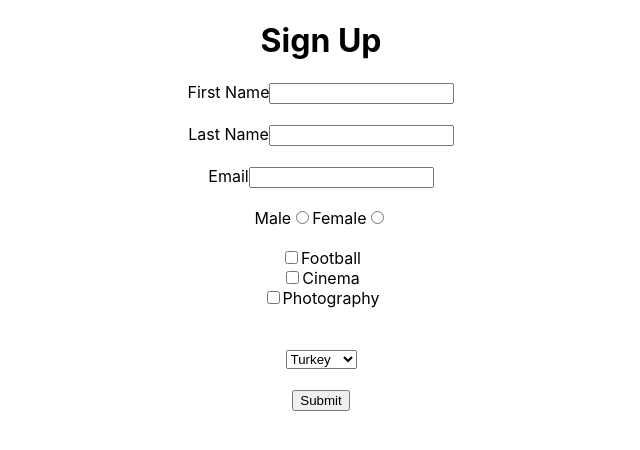
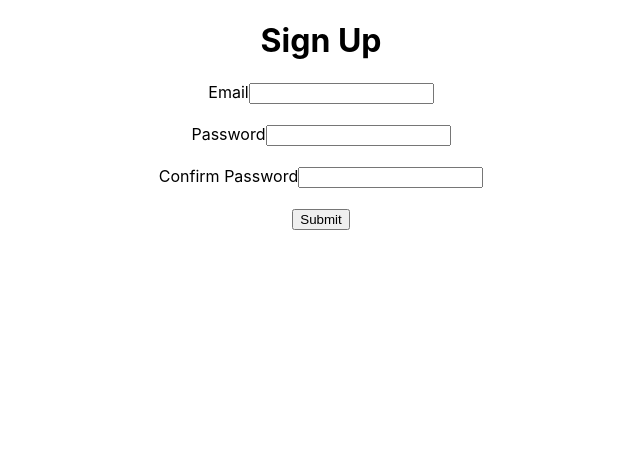
Before and after one commit to asuf29/form-management, a React (Create React App) app: page / in a window 1280 px wide. Shown: the top 450 px of the page, without its empty margins (319-959 px from the left). Built offline with nearby package versions, Linux system fonts and the light colour scheme.

Commit message:
Form Validations-1 started

```diff
--- a/src/App.js
+++ b/src/App.js
@@ -159,18 +159,123 @@
 // export default App;
 
 //useFormik
+// import "./App.css";
+// import { useFormik } from "formik";
+
+// function App() {
+//   const { handleSubmit, handleChange } = useFormik({
+//     initialValues: {
+//       firstName: "",
+//       lastName: "",
+//       email: "",
+//       gender: "",
+//       hobies: [],
+//       country: "",
+//     },
+//     onSubmit: (values) => {
+//       console.log(values);
+//     },
+//   });
+//   return (
+//     <div className="App">
+//       <h1>Sign Up</h1>
+
+//       <form onSubmit={handleSubmit}>
+//         <label htmlFor="firstName">First Name</label>
+//         <input name="firstName" onChange={handleChange} />
+
+//         <br />
+//         <br />
+
+//         <label htmlFor="lastName">Last Name</label>
+//         <input name="lastName" onChange={handleChange} />
+
+//         <br />
+//         <br />
+
+//         <label htmlFor="email">Email</label>
+//         <input name="email" onChange={handleChange} />
+
+//         <br />
+//         <br />
+
+//         <span>Male</span>
+//         <input
+//           type="radio"
+//           name="gender"
+//           value="male"
+//           onChange={handleChange}
+//         />
+
+//         <span>Female</span>
+//         <input
+//           type="radio"
+//           name="gender"
+//           value="female"
+//           onChange={handleChange}
+//         />
+
+//         <br />
+//         <br />
+
+//         <div>
+//           <input
+//             type="checkbox"
+//             name="hobies"
+//             value="football"
+//             onChange={handleChange}
+//           />
+//           Football
+//         </div>
+//         <div>
+//           <input
+//             type="checkbox"
+//             name="hobies"
+//             value="cinema"
+//             onChange={handleChange}
+//           />
+//           Cinema
+//         </div>
+//         <div>
+//           <input
+//             type="checkbox"
+//             name="hobies"
+//             value="photography"
+//             onChange={handleChange}
+//           />
+//           Photography
+//         </div>
+
+//         <br />
+//         <br />
+
+//         <select name="country" onChange={handleChange}>
+//           <option value="TR">Turkey</option>
+//           <option value="EN">England</option>
+//           <option value="USA">USA</option>
+//         </select>
+
+//         <br />
+//         <br />
+
+//         <button type="submit">Submit</button>
+//       </form>
+//     </div>
+//   );
+// }
+
+// export default App;
+
+//Form Validasyonları
 import "./App.css";
 import { useFormik } from "formik";
 
 function App() {
   const { handleSubmit, handleChange } = useFormik({
     initialValues: {
-      firstName: "",
-      lastName: "",
       email: "",
-      gender: "",
-      hobies: [],
-      country: "",
+      password: "",
+      passwordConfirm: "",
     },
     onSubmit: (values) => {
       console.log(values);
@@ -181,79 +286,20 @@ function App() {
       <h1>Sign Up</h1>
 
       <form onSubmit={handleSubmit}>
-        <label htmlFor="firstName">First Name</label>
-        <input name="firstName" onChange={handleChange} />
-
-        <br />
-        <br />
-
-        <label htmlFor="lastName">Last Name</label>
-        <input name="lastName" onChange={handleChange} />
-
-        <br />
-        <br />
-
         <label htmlFor="email">Email</label>
         <input name="email" onChange={handleChange} />
 
         <br />
         <br />
 
-        <span>Male</span>
-        <input
-          type="radio"
-          name="gender"
-          value="male"
-          onChange={handleChange}
-        />
-
-        <span>Female</span>
-        <input
-          type="radio"
-          name="gender"
-          value="female"
-          onChange={handleChange}
-        />
+        <label htmlFor="password">Password</label>
+        <input name="password" onChange={handleChange} />
 
         <br />
         <br />
 
-        <div>
-          <input
-            type="checkbox"
-            name="hobies"
-            value="football"
-            onChange={handleChange}
-          />
-          Football
-        </div>
-        <div>
-          <input
-            type="checkbox"
-            name="hobies"
-            value="cinema"
-            onChange={handleChange}
-          />
-          Cinema
-        </div>
-        <div>
-          <input
-            type="checkbox"
-            name="hobies"
-            value="photography"
-            onChange={handleChange}
-          />
-          Photography
-        </div>
-
-        <br />
-        <br />
-
-        <select name="country" onChange={handleChange}>
-          <option value="TR">Turkey</option>
-          <option value="EN">England</option>
-          <option value="USA">USA</option>
-        </select>
+        <label htmlFor="passwordConfirm">Confirm Password</label>
+        <input name="passwordConfirm" onChange={handleChange} />
 
         <br />
         <br />
```
